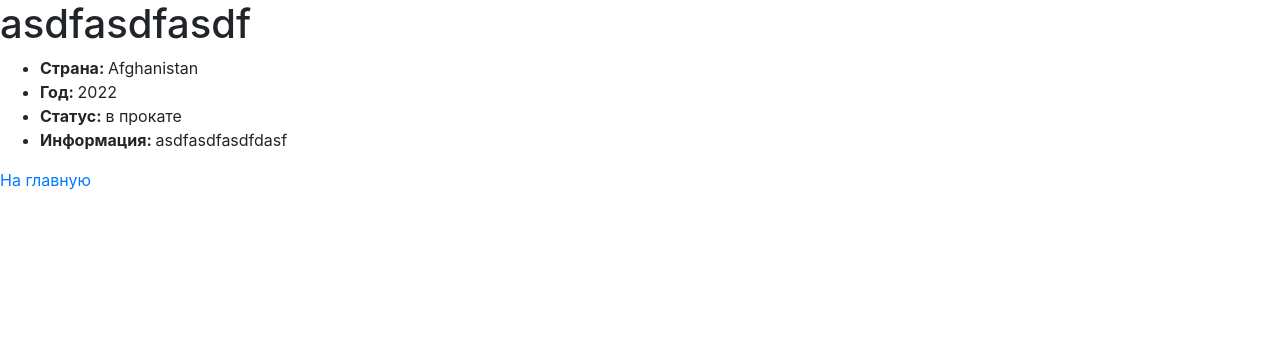
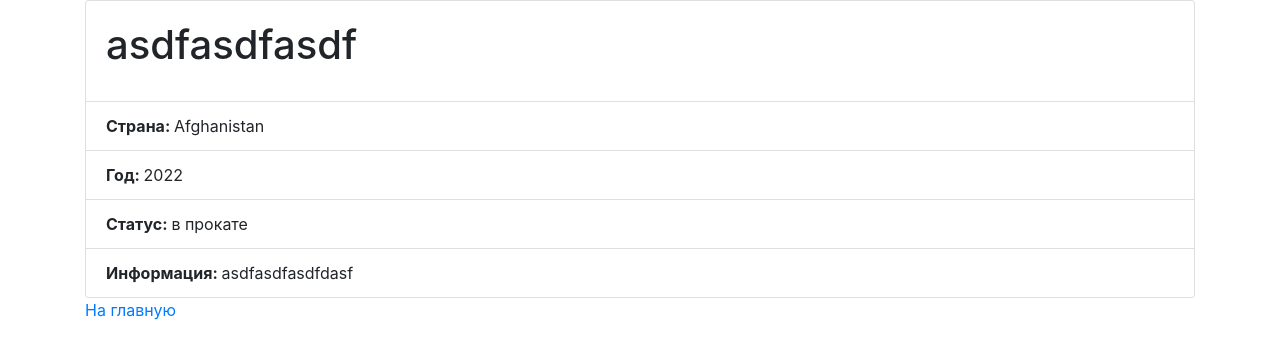
Before and after one commit to yap8/laba, a PHP site: page /info.php?id=20 in a window 1280 px wide. Shown: the top 359 px of the page. Run offline with PHP 8.4, Linux system fonts and the light colour scheme; data comes from the database, SQL or seed files in the repository.

Commit message:
добавили стили для информации

```diff
--- a/info.php
+++ b/info.php
@@ -20,25 +20,30 @@
 </head>
 <body>
 
-  <h1><?php echo $movie['title']; ?></h1>
-  <ul>
-    <li>
+  <div class="container">
+    <div class="card">
+      <div class="card-body">
+        <h1 class="card-title"><?php echo $movie['title']; ?></h1>
+      </div>
+      <ul class="list-group list-group-flush">
+        <li class="list-group-item">
           <b>Страна: </b><?php echo $movie['country']; ?>
         </li>
-    <li>
+        <li class="list-group-item">
           <b>Год: </b><?php echo $movie['year']; ?>
         </li>
-    <li>
+        <li class="list-group-item">
           <b>Статус: </b><?php echo $movie['status']; ?>
         </li>
-    <li>
+        <li class="list-group-item">
           <b>Информация: </b><?php echo $movie['info']; ?>
         </li>
       </ul>
-
+    </div>
     <nav>
       <a href="index.php">На главную</a>
     </nav>
+  </div>
 
 </body>
 </html>
```
Lines whose indentation alone changed are shown as unchanged.
